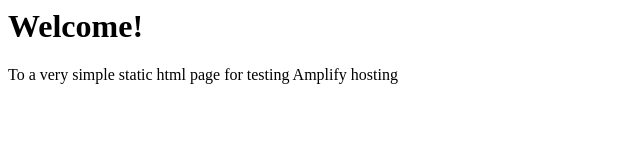
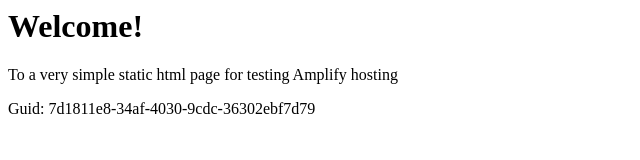
Before and after one commit to aws-aemilia-sin/Github-PR-Commit-Integration-Test-DoNotTouch-Gith-OKSLNVO2-v1-prod-ap-southeast-1, a website: page src/index.html in a window 1280 px wide. Shown: the whole page, without its empty margins (0-640 px from the left). Drawn offline with Linux system fonts and the light colour scheme.

Commit message:
commit from integ tests

```diff
--- a/src/index.html
+++ b/src/index.html
@@ -1,3 +1,5 @@
+
+
 <html lang="en">
 
 <head>
@@ -10,6 +12,6 @@
 <body>
     <h1>Welcome!</h1>
     <p>To a very simple static html page for testing Amplify hosting</p>
-</body>
+    <p>Guid: 7d1811e8-34af-4030-9cdc-36302ebf7d79</p></body>
 
 </html>
```
